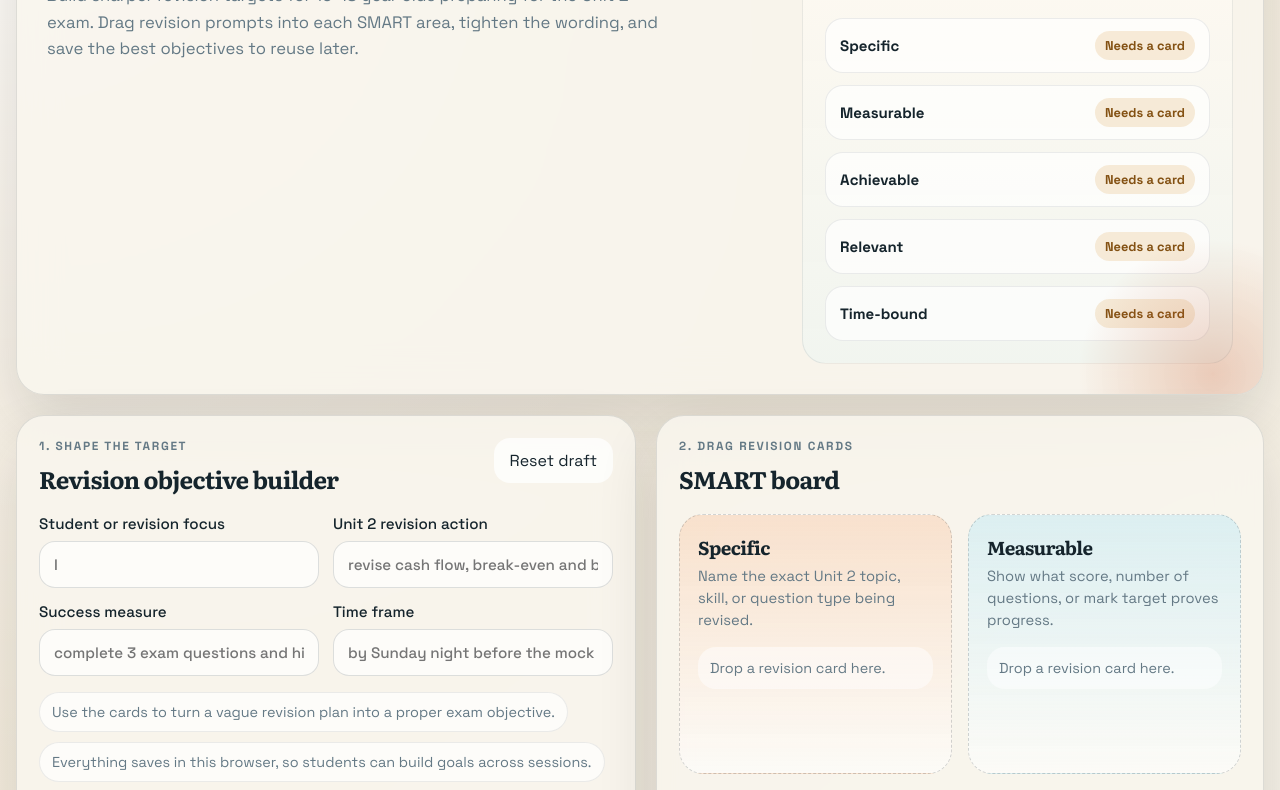
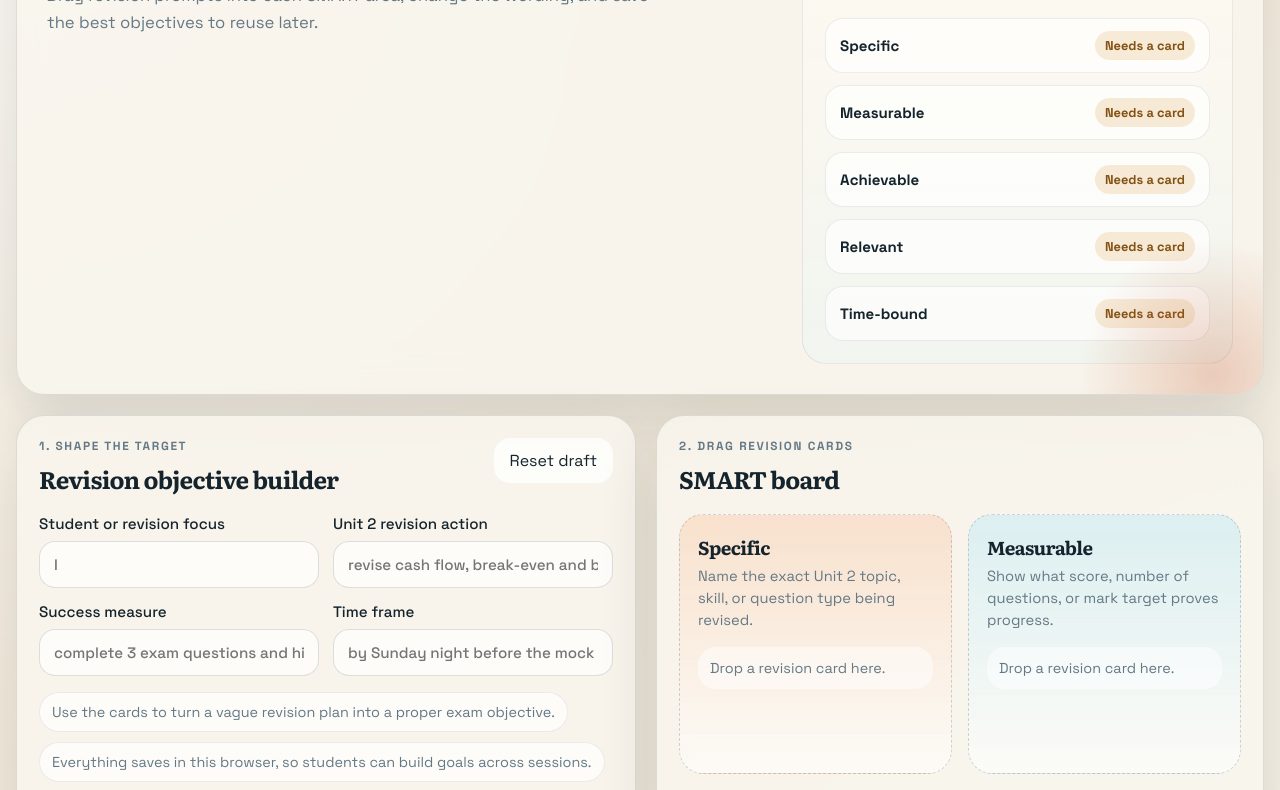
Before and after one commit to tom-landy/SMART, a website: page index.html in a window 1280 px wide. Shown: the part 163-953 px from the top of the page. Drawn offline with Linux system fonts and the light colour scheme.

Commit message:
Update SMART Creator hero copy

```diff
--- a/index.html
+++ b/index.html
@@ -23,8 +23,8 @@
           <p class="eyebrow">Unit 2 revision planner</p>
           <h1>SMART Creator</h1>
           <p class="hero-text">
-            Build sharper revision targets for 16-18 year olds preparing for the Unit 2 exam. Drag revision prompts
-            into each SMART area, tighten the wording, and save the best objectives to reuse later.
+            Drag revision prompts into each SMART area, change the wording, and save the best objectives to reuse
+            later.
           </p>
         </div>
 
```
